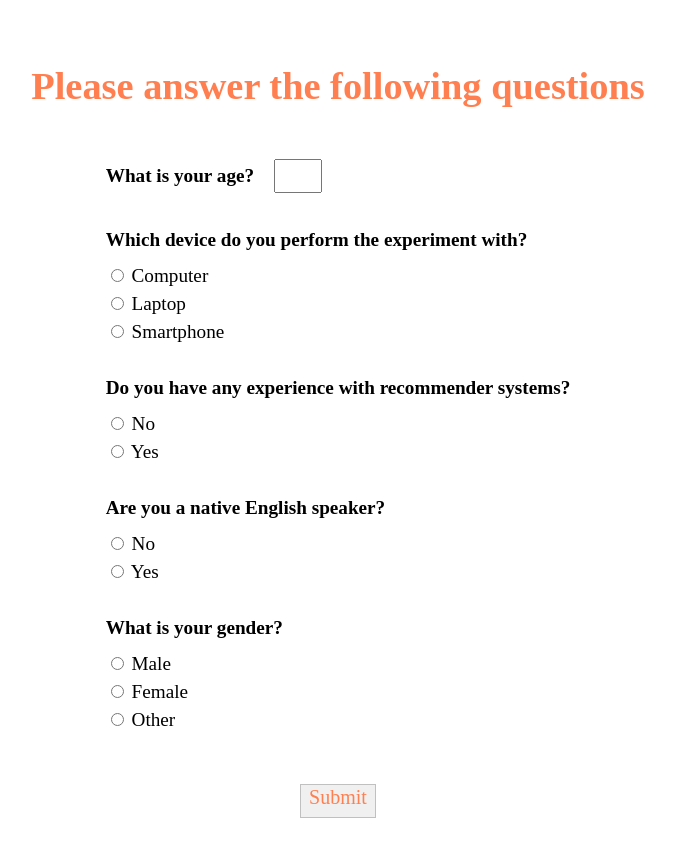
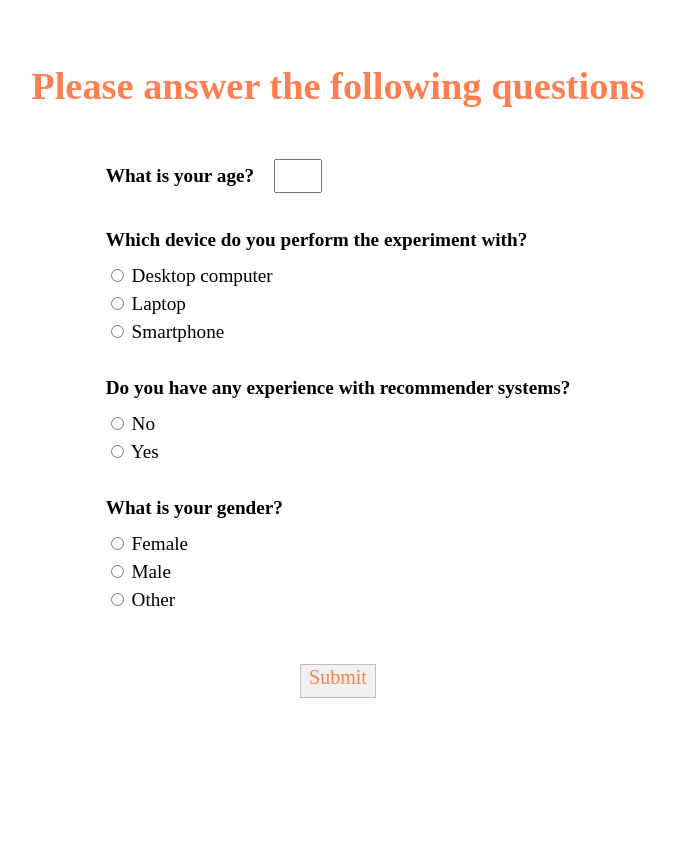
Before and after one commit to leorre/experiment1, a Flask app: page /questions_1 in a window 1280 px wide. Shown: the whole page, without its empty margins (310-985 px from the left). After the commit the page ends 698 px from the top, so only its background shows below. Run offline with Flask 2, Linux system fonts and the light colour scheme; some libraries are stand-ins or nearby versions; some web fonts are replaced.

Commit message:
working on heroku

```diff
--- a/pages/choosing/templates/choosing.html
+++ b/pages/choosing/templates/choosing.html
@@ -34,7 +34,7 @@
         </script>
         <div class="header">
             <h1>Please choose one vacation-deal:</h1>
-            <p><b>Recommended for you:</b></p>
+            <p><b>These vacations are recommended for you:</b></p>
             <div style="width: max-content; margin:auto; margin-bottom: 0; padding-bottom: 0;">
                 {% for vacation in recomm_list %}
                     <div id='-1' class="recomm" onclick="userChoice(id)">
--- a/pages/instructions/templates/instructions.html
+++ b/pages/instructions/templates/instructions.html
@@ -18,7 +18,7 @@
             <p>In the following task, you will be asked to<b> choose a vacation deal you would like to purchase if given the opportunity, assuming all deals have the same price</b>.</p>
             <p>The experiment will simulate browsing a system that will match vacations to your personal preferences.</p>
             <p>You will be asked to rank several criteria, in order for the recommender system to study your preferences.</p>
-            <p>The system will then provide you it's recommendations, along with other vacation deals.</p>
+            <p>The system will then provide you its recommendations, along with other vacation deals.</p>
 
             <p style="margin-top: 7vh;">Browsing back and forth is not possible. Therefore, please progress to the next page only when your answers are final.</p>
             <p>Please do not use any other browsers or web-pages during the task.</p>
--- a/pages/questions_1/questions_1.py
+++ b/pages/questions_1/questions_1.py
@@ -13,9 +13,8 @@ def questions_12():
         gender = request.form['gender']
         exp = request.form['experience']
         device = request.form['device']
-        native = request.form['native']
-        query = """UPDATE "users" SET "age" = '%s', "gender" = '%s', "experience" = '%s', "device" = '%s', "native" = '%s'
-                 WHERE "id" = '%s'""" % (age, gender, exp, device, native, session['code'])
+        query = """UPDATE "users" SET "age" = '%s', "gender" = '%s', "experience" = '%s', "device" = '%s'
+                 WHERE "id" = '%s'""" % (age, gender, exp, device, session['code'])
         interact_db(query=query, query_type='commit')
         return redirect('/questions_2')
     return render_template('questions_1.html')
--- a/pages/questions_1/static/questions_1.js
+++ b/pages/questions_1/static/questions_1.js
@@ -4,18 +4,16 @@ function checkForm (){
         return;
     }
 
-    //age, gender, experience, device and native-language:
+    //age, gender, experience, device
     var age=document.getElementById("age").value;
     var gender=which_was_chosen("gender"); //takes the "value"
     var experience=which_was_chosen("experience");
     var device=which_was_chosen("device");
-    var native=which_was_chosen("native");
     //alert("age: "+age+", gender: "+gender+", experience: "+experience+", device: "+device); ///////////////////////////// the answers of the user
-    if (gender!='' && experience!='' && device!='' && native!='') { //for flask - "required" on radio buttons doesn't work without it
+    if (gender!='' && experience!='' && device!='') { //for flask - "required" on radio buttons doesn't work without it
         gender = onlyFirstChar(gender);
         experience = yesNoToBoolean(experience);
-        native = yesNoToBoolean(native);
-        connectJStoFlask(age,gender,experience,device,native);
+        connectJStoFlask(age,gender,experience,device);
         nextPage(); //moves to the next page
     }
 }
--- a/pages/questions_1/templates/questions_1.html
+++ b/pages/questions_1/templates/questions_1.html
@@ -22,7 +22,7 @@
 
                 <b><label for="device" class="label_question">Which device do you perform the experiment with?</label></b>
                 <br><input type="radio" id="computer" name="device" value="computer" required>
-                <label for="computer">Computer</label>
+                <label for="computer">Desktop computer</label>
                 <br><input type="radio" id="laptop" name="device" value="laptop" required>
                 <label for="laptop">Laptop</label>
                 <br><input type="radio" id="mobile" name="device" value="mobile" required>
@@ -34,17 +34,11 @@
                 <br><input type="radio" id="yes_exp" name="experience" value="true" required>
                 <label for="yes_exp">Yes</label><br><br>
 
-                <b><label for="native" class="label_question">Are you a native English speaker?</label></b>
-                <br><input type="radio" id="no_native" name="native" value="false" required>
-                <label for="no_native">No</label>
-                <br><input type="radio" id="yes_native" name="native" value="true" required>
-                <label for="yes_native">Yes</label><br><br>
-
                 <b><label for="gender" class="label_question">What is your gender?</label></b>
+                <br><input type="radio" id="female" name="gender" value="female" required>
+                <label for="female">Female</label>
                 <br><input type="radio" id="male" name="gender" value="male" required>
                 <label for="male">Male</label>
-                <br><input type="radio" id="female" name="gender" value="female" required>
-                <label for="female">Female</label>
                 <br><input type="radio" id="other" name="gender" value="other" required>
                 <label for="other">Other</label>
             </div>
--- a/pages/questions_2/templates/questions_2.html
+++ b/pages/questions_2/templates/questions_2.html
@@ -55,7 +55,7 @@
                 </table><br>
                 <table class="likert"> <!-- Q4 -->
                     <tr>
-                        <p>How luminous is your environment?<br>(1 = very dim, 7 = very luminous)</p>
+                        <p>How dark is your environment?<br>(1 = very dark, 7 = very luminous)</p>
                         <td><label for="q41"><input type="radio" value="1" name="q4" id="q41" required/><br>1</label></td>
                         <td><label for="q42"><input type="radio" value="2" name="q4" id="q42" required/><br>2</label></td>
                         <td><label for="q43"><input type="radio" value="3" name="q4" id="q43" required/><br>3</label></td>
```
